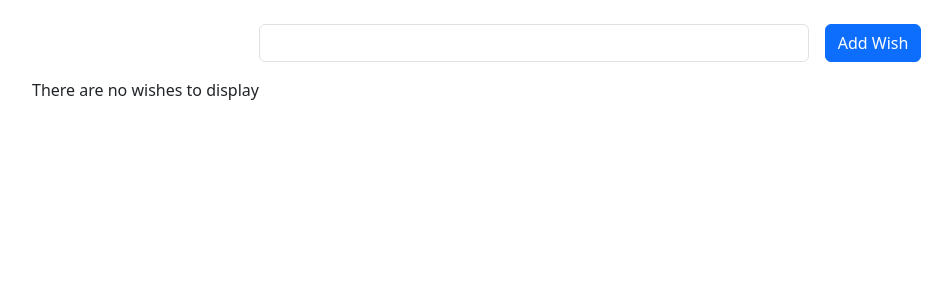
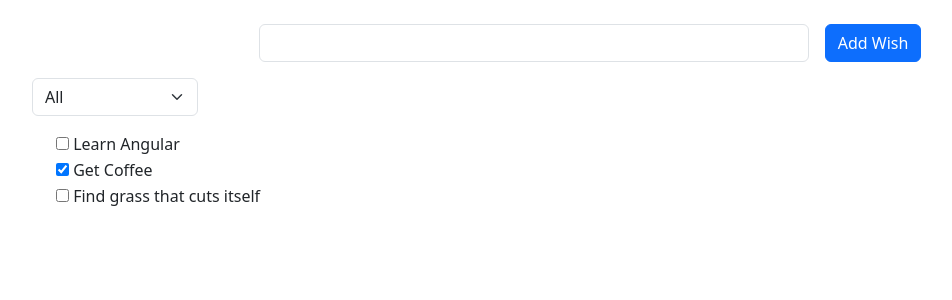
Before and after one commit to ErickAC12/wishlist-angular, an Angular app: page / in a window 1280 px wide. Shown: the top 300 px of the page, without its empty margins (50-1002 px from the left). Built offline with nearby package versions, Linux system fonts and the light colour scheme.

Commit message:
Wishes can be filtered

```diff
--- a/src/app/app.component.html
+++ b/src/app/app.component.html
@@ -14,13 +14,23 @@
   </form>
 
   <div class="row mt-3">
-  <div *ngIf="items.length === 0; else showItems">
+    <div class="col-sm-2">
+      <select class="form-select" [(ngModel)]="listFilter">
+        <option value="0">All</option>
+        <option value="1">Unfulfilled</option>
+        <option value="2">Fulfilled</option>
+      </select>
+    </div>
+  </div>
+
+  <div class="row mt-3">
+  <div *ngIf="visibleItems.length === 0; else showItems">
     There are no wishes to display
   </div>
 
   <ng-template #showItems>
   <ul class="wish-list">
-    <li *ngFor="let item of items; index as ii">
+    <li *ngFor="let item of visibleItems; index as ii">
       <div class="form-check">
         <label class="form-check-label">
           <input type="checkbox"
--- a/src/app/app.component.ts
+++ b/src/app/app.component.ts
@@ -3,6 +3,12 @@ import { RouterOutlet } from '@angular/router';
 import { WishItem } from '../shared/models/wishItem';
 import { CommonModule } from '@angular/common';
 import { FormsModule } from '@angular/forms';
+
+const filters = [
+  (item: WishItem) => item,
+  (item: WishItem) => !item.isComplete,
+  (item: WishItem) => item.isComplete,
+]
 
 @Component({
   selector: 'app-root',
@@ -13,14 +19,20 @@ import { FormsModule } from '@angular/forms';
 })
 export class AppComponent {
   items: WishItem[] = [
-    //new WishItem('Learn Angular'),
-    //new WishItem('Get Coffee', true),
-    //new WishItem('Find grass that cuts itself')
+    new WishItem('Learn Angular'),
+    new WishItem('Get Coffee', true),
+    new WishItem('Find grass that cuts itself')
   ]
+
+  listFilter: any = '0';
 
   newWishText = '';
 
   title = 'wishlist';
+
+  get visibleItems(): WishItem[] {
+    return this.items.filter(filters[this.listFilter])
+  }
 
   addNewWish() {
     this.items.push(new WishItem(this.newWishText));
```
